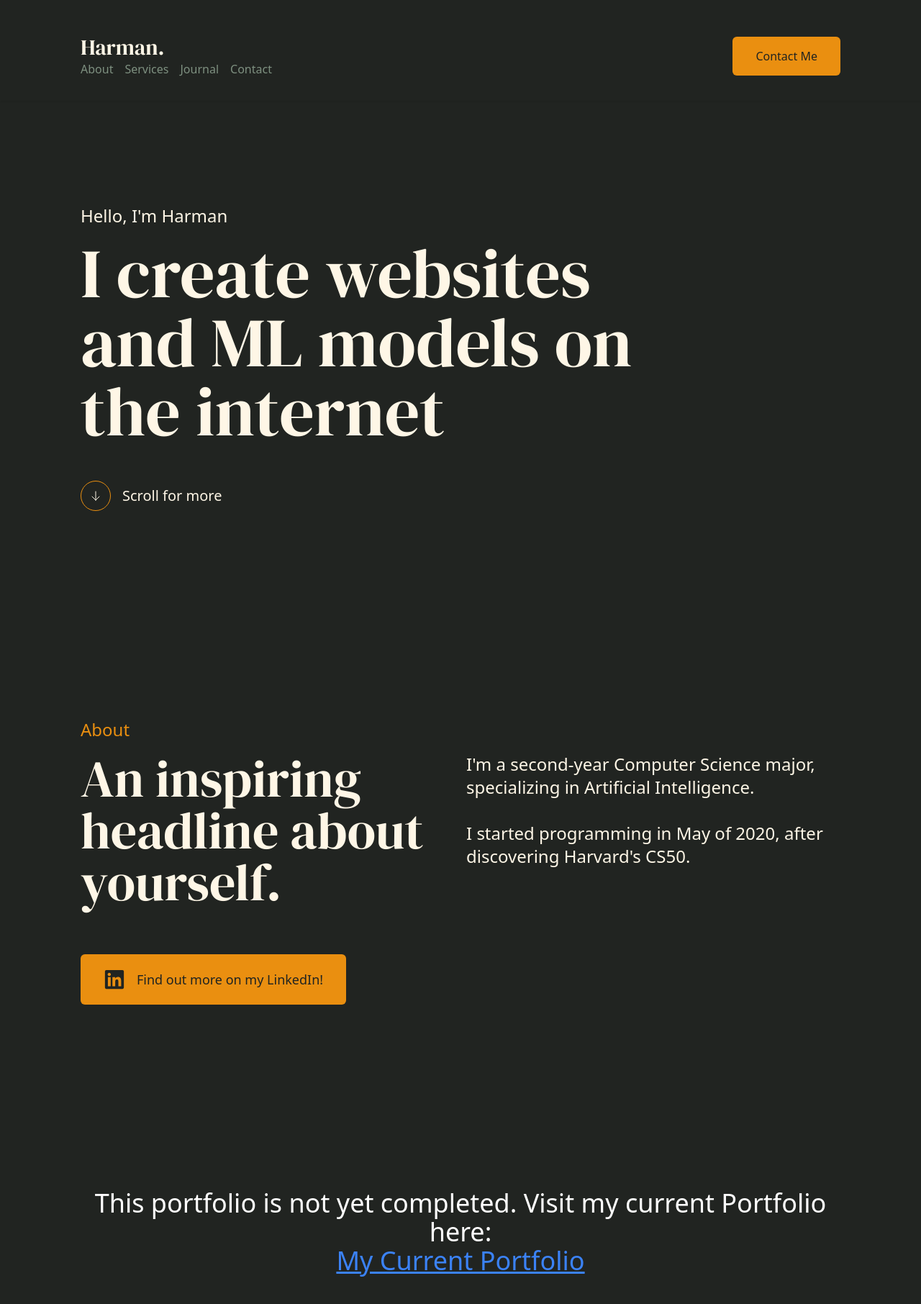
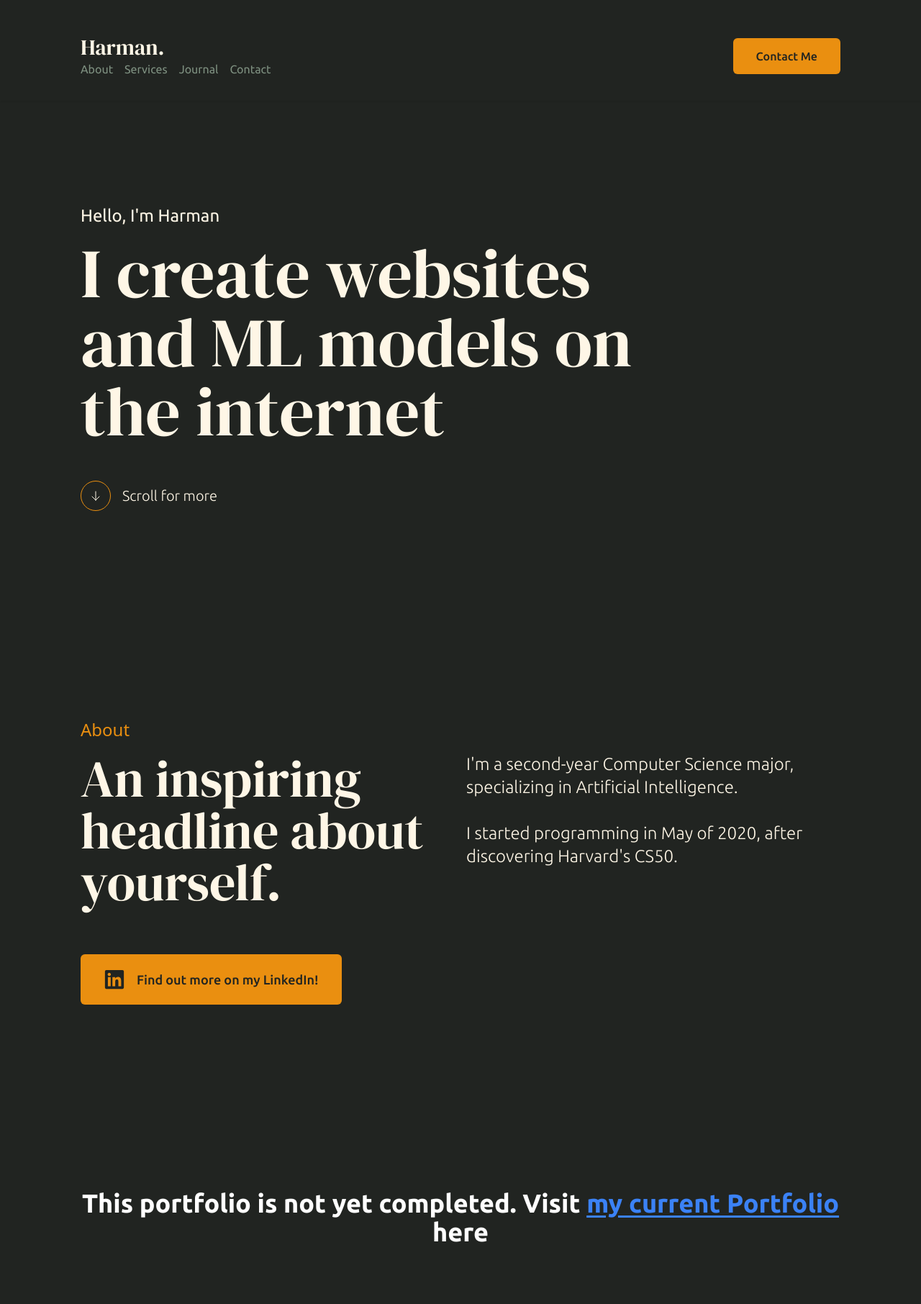
Before and after one commit to Harmxn02/Design-Portfolio, a Next.js app: page / in a window 1280 px wide. Shown: the top 1812 px of the page at 72% size. Built offline with nearby package versions, Linux system fonts and the light colour scheme.

Commit message:
Add friendly "Ubuntu" font and add it some places

```diff
--- a/src/components/about/about.tsx
+++ b/src/components/about/about.tsx
@@ -10,7 +10,7 @@ export default function About() {
 						An inspiring headline about yourself.
 					</p>
 				</div>
-				<div className="text-xl sm:text-2xl 2xl:text-3xl  max-w-[40ch] font-light leading-10">
+				<div className="text-xl sm:text-2xl 2xl:text-4xl font-ubuntu max-w-[40ch] font-light leading-10">
 					<p className="pt-12">
 						I&apos;m a second-year Computer Science major,
 						specializing in Artificial Intelligence.
@@ -26,16 +26,16 @@ export default function About() {
 					href="https://www.linkedin.com/in/harmanpnahal/"
 					target="_blank"
 					rel="noreferrer"
-					className="flex items-center justify-center text-main text-sm md:text-lg"
+					className="flex items-center justify-center text-main text-sm md:text-lg font-ubuntu"
 				>
 					<FaLinkedin className="mr-4 text-3xl" /> Find out more on my
 					LinkedIn!
 				</a>
 			</div>
 
-			<div className="mt-64 text-white md:text-4xl text-center">
-				<p>This portfolio is not yet completed. Visit my current Portfolio here:	</p>
-				<a href="https://harmanpsingh.vercel.app/" title="My Current Portfolio" className="text-blue-500 underline">My Current Portfolio</a>
+			<div className="mt-64 text-white font-ubuntu font-bold  md:text-4xl text-center">
+				<p>This portfolio is not yet completed. Visit <a href="https://harmanpsingh.vercel.app/" title="My Current Portfolio" className="text-blue-500 hover:animate-pulse underline underline-offset-4">my current Portfolio</a> here	</p>
+
 			</div>
 		</div>
 	);
--- a/src/components/intro/intro.tsx
+++ b/src/components/intro/intro.tsx
@@ -8,7 +8,7 @@ export default function Intro() {
 				<div>
 					{/* LEFT PART */}
 					<div className="mt-36">
-						<h2 className="text-2xl pb-4">Hello, I&apos;m Harman</h2>
+						<h2 className="text-2xl pb-4 font-ubuntu">Hello, I&apos;m Harman</h2>
 						<p className=" text-4xl sm:text-6xl md:text-6xl lg:text-7xl xl:text-8xl font-dm max-w-[17ch]">
 							I create websites and ML models on the internet
 						</p>
@@ -19,7 +19,7 @@ export default function Intro() {
 						<div className="border rounded-3xl border-accent p-3">
 							<ArrowDownIcon className="h-4" />
 						</div>
-						<a href="#ABOUT" className="text-xl font-light">
+						<a href="#ABOUT" className="text-xl font-light font-ubuntu">
 							Scroll for more
 						</a>
 					</div>
--- a/src/components/navigation/nav.tsx
+++ b/src/components/navigation/nav.tsx
@@ -3,7 +3,7 @@ export default function Nav() {
 		<div className="px-8 md:px-16 lg:px-28 drop-shadow-sm bg-main_2 sm:bg-main sticky py-4 sm:py-8 top-0 z-10 sm:pt-12 text-white flex justify-between flex-col md:flex-row md:items-center">
             <div>
                 <h1 className="font-dm text-center sm:text-left text-tan text-3xl">Harman.</h1>
-                <div className="hidden sm:flex mt-4 sm:mt-0 gap-4 flex-wrap">
+                <div className="hidden sm:flex mt-4 sm:mt-0 font-ubuntu gap-4 flex-wrap">
                     <a className="text-greenish hover:text-white transition duration-500" href="#ABOUT">About</a>
                     <a className="text-greenish hover:text-white transition duration-500" href="#Services">Services</a>
                     <a className="text-greenish hover:text-white transition duration-500" href="#Journal">Journal</a>
@@ -11,7 +11,7 @@ export default function Nav() {
                 </div>
             </div>
             <div className="hidden md:inline">
-                <a className="bg-accent px-8 py-4 rounded-md text-main text-md font-medium" href="#Contact">Contact Me</a>
+                <a className="bg-accent px-8 py-4 rounded-md text-main text-md font-medium font-ubuntu" href="#Contact">Contact Me</a>
             </div>
 		</div>
 	);
--- a/src/pages/_document.tsx
+++ b/src/pages/_document.tsx
@@ -20,6 +20,7 @@ export default function Document() {
 					href="https://fonts.googleapis.com/css2?family=DM+Serif+Display:ital@0;1&display=swap"
 					rel="stylesheet"
 				/>
+				<link href="https://fonts.googleapis.com/css2?family=Ubuntu:ital,wght@0,300;0,400;0,500;0,700;1,300;1,400;1,500;1,700&display=swap" rel="stylesheet"></link>
 			</Head>
 			<body>
 				<Main />
--- a/tailwind.config.js
+++ b/tailwind.config.js
@@ -12,6 +12,7 @@ module.exports = {
 		extend: {
 			fontFamily: {
 				dm: ["DM Serif Display", "sans", "Georgia"],
+				ubuntu: ["Ubuntu", "sans", "Georgia"],
 			},
 
 			colors: {
```
Also changed, not shown: 1 other file (tests, documents, lock files or other folders).
